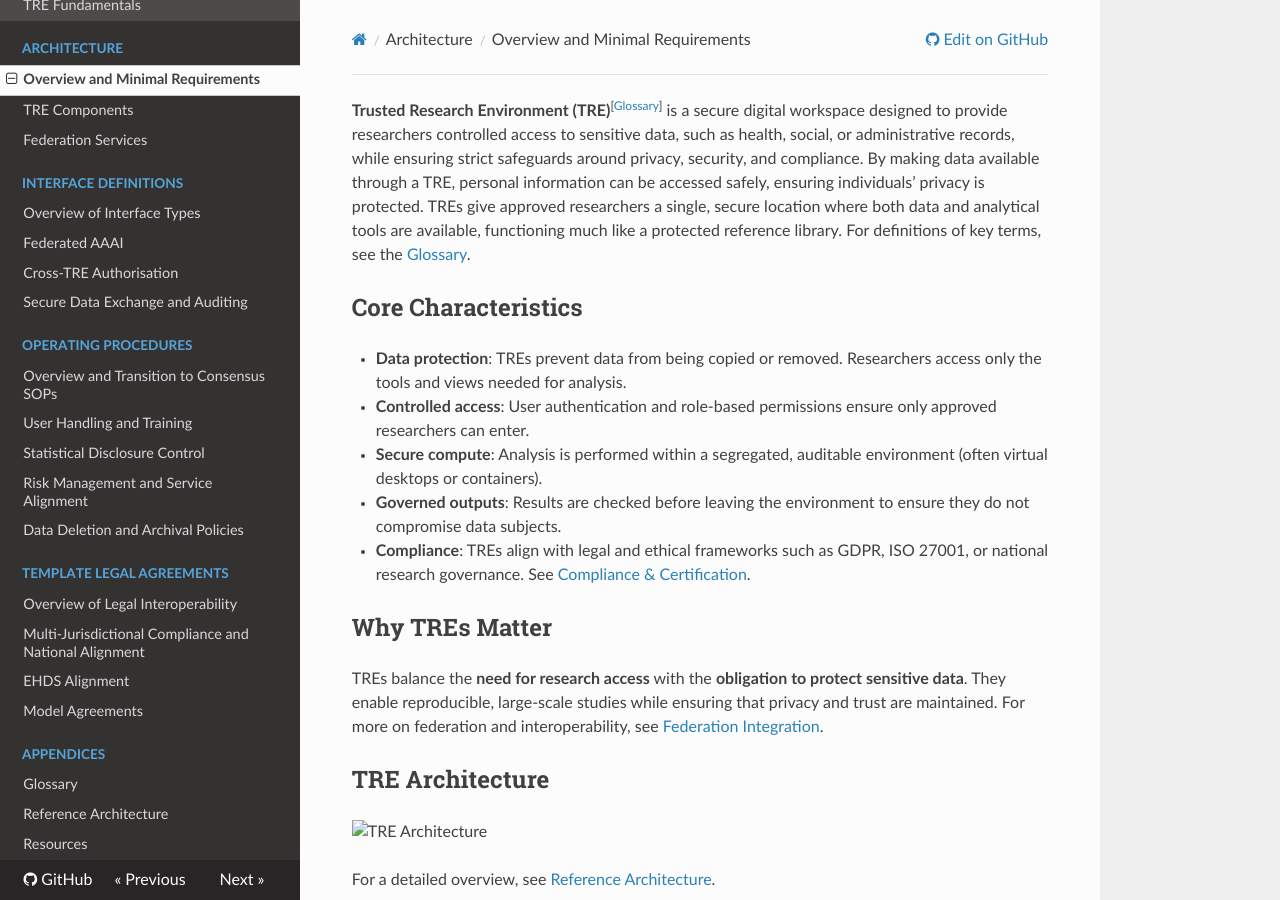
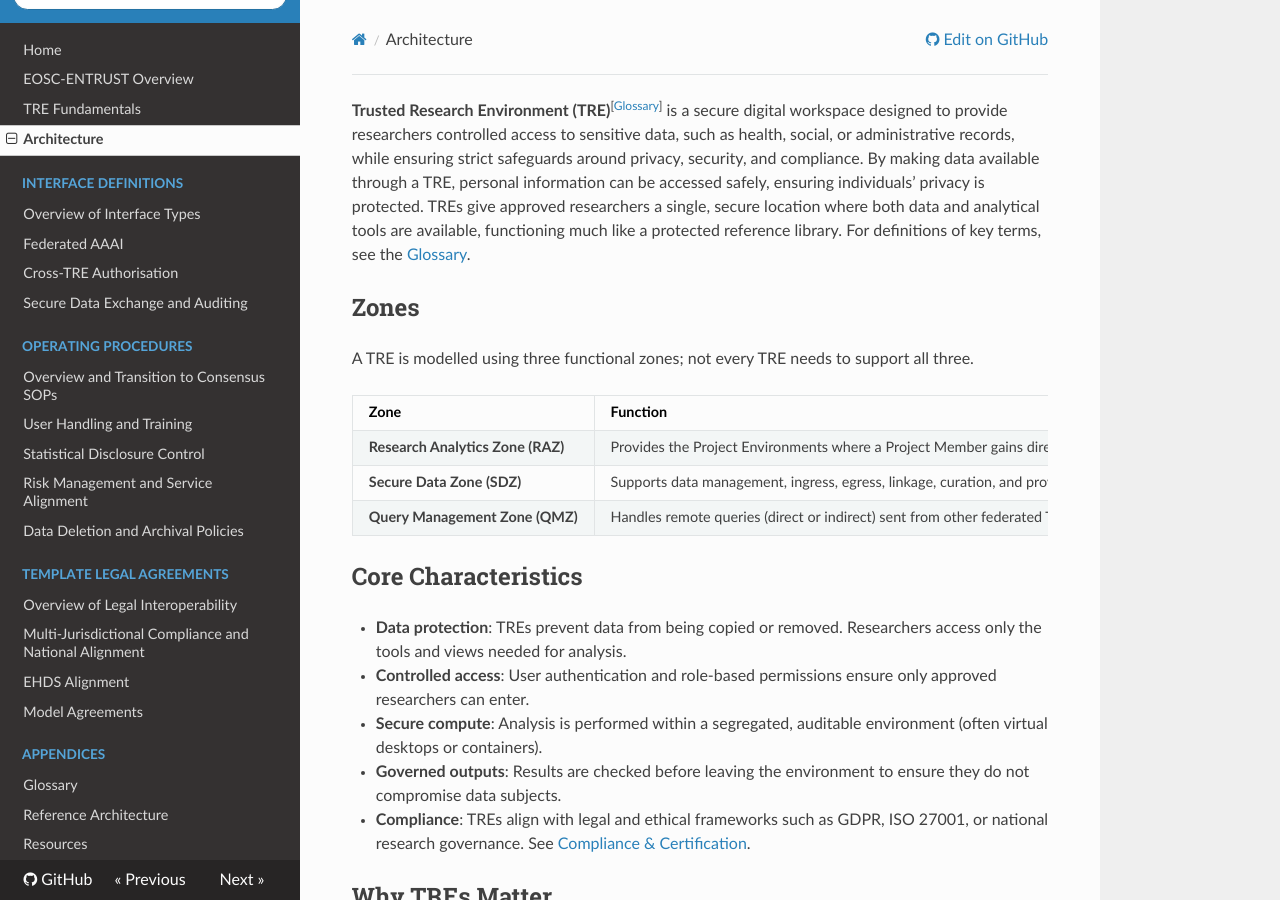
Before and after one commit to unioslo/tre-operators-docs, an MkDocs documentation site: the page built from docs/modules/architecture/index.md, in a window 1280 px wide and 900 px high. Built offline with MkDocs 1.6.1, drawn with Linux system fonts in a browser that asks for light colours; nearby versions of some CDN libraries.

Commit message:
Remove redundant zones documentation and streamline architecture navigation in mkdocs.yml

```diff
--- a/docs/modules/architecture/index.md
+++ b/docs/modules/architecture/index.md
@@ -1,5 +1,13 @@
 **Trusted Research Environment (TRE)**<sup>[[Glossary](appendices/glossary.md#tre-operator)]</sup> is a secure digital workspace designed to provide researchers controlled access to sensitive data, such as health, social, or administrative records, while ensuring strict safeguards around privacy, security, and compliance. By making data available through a TRE, personal information can be accessed safely, ensuring individuals’ privacy is protected. TREs give approved researchers a single, secure location where both data and analytical tools are available, functioning much like a protected reference library. For definitions of key terms, see the [Glossary](appendices/glossary.md).
 
+## Zones
+A TRE is modelled using three functional zones; not every TRE needs to support all three.
+
+| Zone | Function | Key Requirements |
+| :--- | :--- | :--- |
+| **Research Analytics Zone (RAZ)** | Provides the Project Environments where a Project Member gains direct access to approved data for analysis. | RAZ **MUST** have one or more Project Environments. RAZ is comparable to the EHDS **Secure Processing Environment (SPE)**. The PI acts as the **Output Approver** for the RAZ Project environment. |
+| **Secure Data Zone (SDZ)** | Supports data management, ingress, egress, linkage, curation, and provision of research-ready sensitive datasets. | An SDZ **MUST** have a **Data Management function**. Data movements to or from the SDZ **MUST** pass through this function. |
+| **Query Management Zone (QMZ)** | Handles remote queries (direct or indirect) sent from other federated TREs or Job Submission Services. | QMZ supports federated analytics. A QMZ that supports indirect queries **MUST** include a **Job Controller component** and a **Job Approval process**. |
 
 ## Core Characteristics
 - **Data protection**: TREs prevent data from being copied or removed. Researchers access only the tools and views needed for analysis.
--- a/mkdocs.yml
+++ b/mkdocs.yml
@@ -10,10 +10,7 @@
   - Home: index.md
   - EOSC-ENTRUST Overview: eosc-overview.md
   - TRE Fundamentals: fundamentals.md
-  - "Architecture":
-      - "Overview and Minimal Requirements": modules/architecture/index.md
-      - "TRE Components": modules/architecture/zones.md
-      - "Federation Services": modules/architecture/federation-services.md
+  - "Architecture": modules/architecture/index.md
   - "Interface Definitions":
       - "Overview of Interface Types": modules/interfaces/index.md
       - "Federated AAAI": modules/interfaces/aaai.md
```
Also changed, not shown: docs/modules/architecture/zones.md (deleted, +0 -7 lines), docs/modules/architecture/federation-services.md (deleted).
